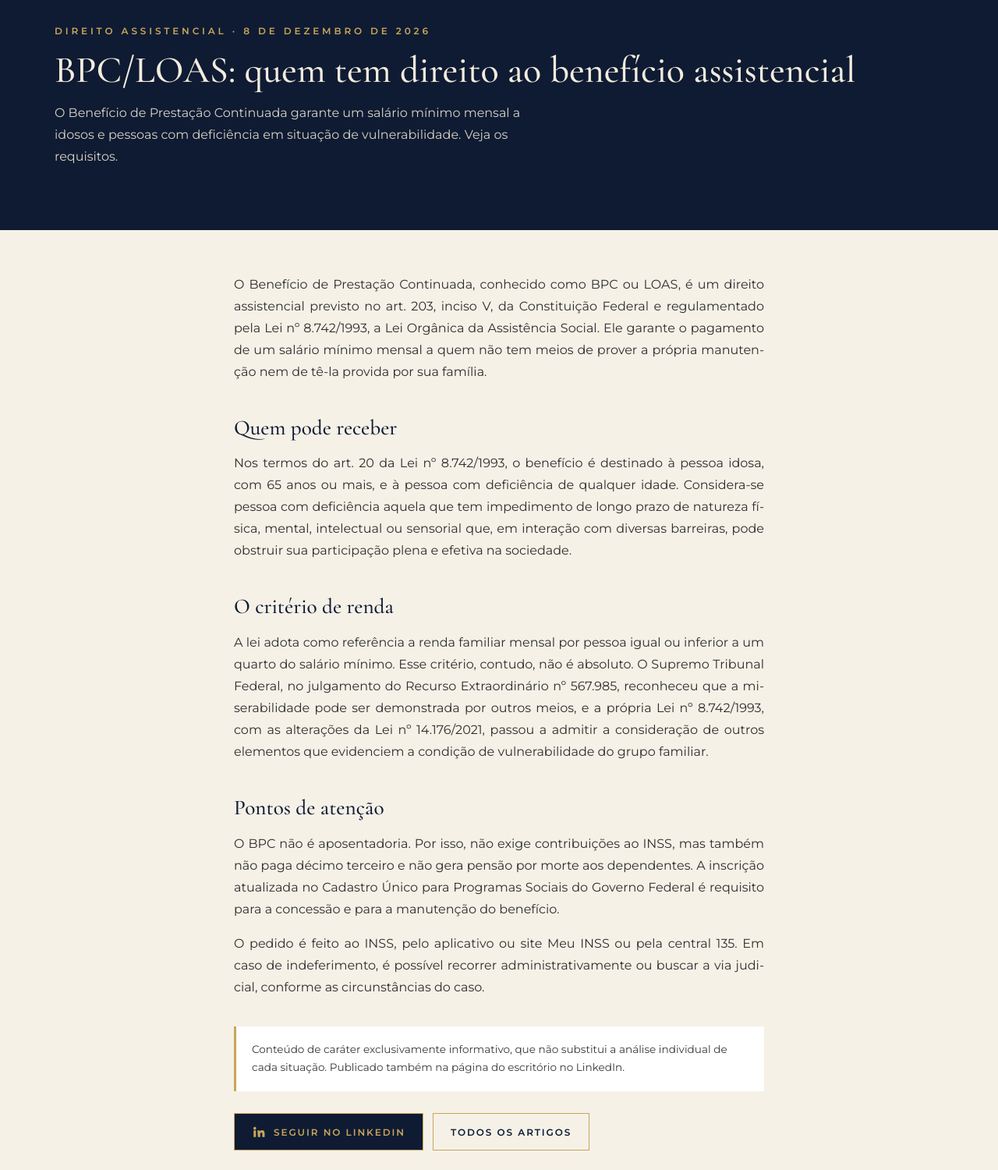
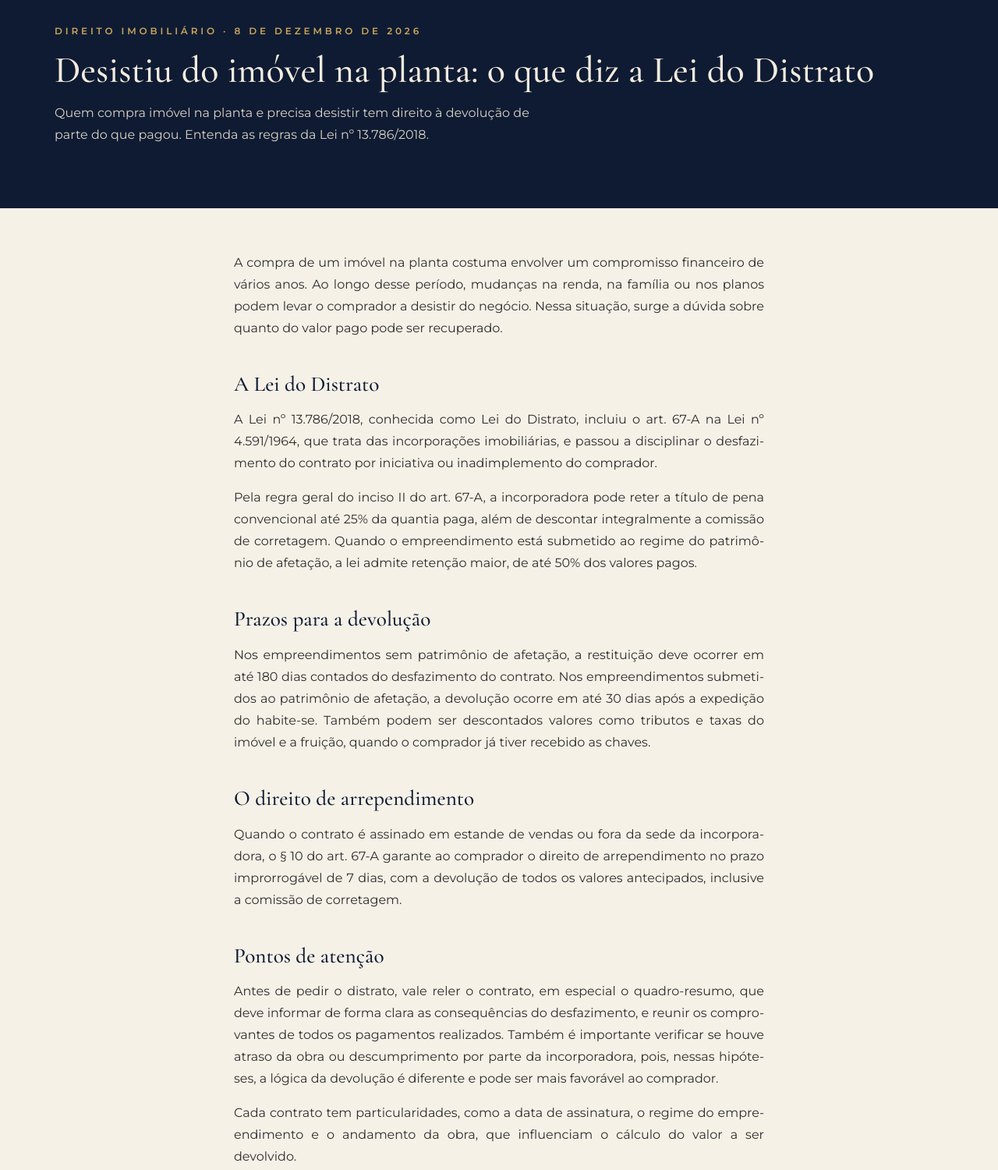
Before and after one commit to pcesarsfilho/bentosilvafilho, a plain HTML site: page artigos/distrato-imovel-na-planta.html in a window 1280 px wide. Shown: the part 120-1620 px from the top of the page at 78% size. Drawn offline with nearby package versions, Linux system fonts and the light colour scheme.

Commit message:
Troca do artigo de 08/12: distrato de imóvel na planta
Co-Authored-By: Claude Opus 5.5 <noreply@anthropic.com>
Claude-Session: https://claude.ai/code/session_019yFdNPbXaqafi1aGd5nU4B

```diff
--- a/artigos/bpc-loas-quem-tem-direito.html
+++ b/artigos/distrato-imovel-na-planta.html
@@ -3,21 +3,21 @@
 <head>
 <meta charset="utf-8">
 <meta name="viewport" content="width=device-width, initial-scale=1">
-<title>BPC/LOAS: quem tem direito ao benefício assistencial | Bento &amp; Silva Filho Advogados</title>
-<meta name="description" content="O Benefício de Prestação Continuada garante um salário mínimo mensal a idosos e pessoas com deficiência em situação de vulnerabilidade. Veja os requisitos.">
+<title>Desistiu do imóvel na planta: o que diz a Lei do Distrato | Bento &amp; Silva Filho Advogados</title>
+<meta name="description" content="Quem compra imóvel na planta e precisa desistir tem direito à devolução de parte do que pagou. Entenda as regras da Lei nº 13.786/2018.">
 <meta name="theme-color" content="#0E1B33">
-<link rel="canonical" href="https://pcesarsfilho.github.io/bentosilvafilho/artigos/bpc-loas-quem-tem-direito.html">
+<link rel="canonical" href="https://pcesarsfilho.github.io/bentosilvafilho/artigos/distrato-imovel-na-planta.html">
 <link rel="icon" type="image/png" href="../favicon.png">
 <meta property="og:type" content="article">
 <meta property="og:locale" content="pt_BR">
-<meta property="og:title" content="BPC/LOAS: quem tem direito ao benefício assistencial | Bento &amp; Silva Filho Advogados">
-<meta property="og:description" content="O Benefício de Prestação Continuada garante um salário mínimo mensal a idosos e pessoas com deficiência em situação de vulnerabilidade. Veja os requisitos.">
-<meta property="og:url" content="https://pcesarsfilho.github.io/bentosilvafilho/artigos/bpc-loas-quem-tem-direito.html">
+<meta property="og:title" content="Desistiu do imóvel na planta: o que diz a Lei do Distrato | Bento &amp; Silva Filho Advogados">
+<meta property="og:description" content="Quem compra imóvel na planta e precisa desistir tem direito à devolução de parte do que pagou. Entenda as regras da Lei nº 13.786/2018.">
+<meta property="og:url" content="https://pcesarsfilho.github.io/bentosilvafilho/artigos/distrato-imovel-na-planta.html">
 <meta property="og:image" content="https://pcesarsfilho.github.io/bentosilvafilho/img/og.jpg">
 <link rel="preconnect" href="https://fonts.googleapis.com">
 <link rel="preconnect" href="https://fonts.gstatic.com" crossorigin>
 <link rel="stylesheet" href="https://fonts.googleapis.com/css2?family=Cormorant+Garamond:ital,wght@0,500;0,600;1,500&family=Montserrat:wght@400;500;600&display=swap">
-<script type="application/ld+json">{"@context": "https://schema.org", "@type": "Article", "headline": "BPC/LOAS: quem tem direito ao benefício assistencial", "datePublished": "2026-12-08", "author": {"@type": "Organization", "name": "Bento & Silva Filho Advogados"}, "publisher": {"@type": "Organization", "name": "Bento & Silva Filho Advogados"}, "description": "O Benefício de Prestação Continuada garante um salário mínimo mensal a idosos e pessoas com deficiência em situação de vulnerabilidade. Veja os requisitos."}</script>
+<script type="application/ld+json">{"@context": "https://schema.org", "@type": "Article", "headline": "Desistiu do imóvel na planta: o que diz a Lei do Distrato", "datePublished": "2026-12-08", "author": {"@type": "Organization", "name": "Bento & Silva Filho Advogados"}, "publisher": {"@type": "Organization", "name": "Bento & Silva Filho Advogados"}, "description": "Quem compra imóvel na planta e precisa desistir tem direito à devolução de parte do que pagou. Entenda as regras da Lei nº 13.786/2018."}</script>
 <style>
 :root{--navy:#0E1B33;--navy-deep:#0A1426;--gold:#C9A55A;--gold-ink:#7A5C26;--cream:#F3EBDD;--paper:#F6F1E7;--white:#fff;--ink:#1E1E1E;--text:#3A3A3A;--muted:#D9D2C3;
 --display:'Cormorant Garamond',Georgia,'Times New Roman',serif;--body:'Montserrat','Segoe UI',Arial,sans-serif}
@@ -59,19 +59,22 @@ h1{font-size:clamp(2.1rem,6vw,3rem);line-height:1.1}h1 em{font-style:italic;colo
 </div></header>
 <main>
 <section class="head"><div class="wrap">
-<div class="eyebrow">Direito Assistencial · 8 de dezembro de 2026</div>
-<h1 style="margin-top:14px">BPC/LOAS: quem tem direito ao benefício assistencial</h1>
-<p>O Benefício de Prestação Continuada garante um salário mínimo mensal a idosos e pessoas com deficiência em situação de vulnerabilidade. Veja os requisitos.</p>
+<div class="eyebrow">Direito Imobiliário · 8 de dezembro de 2026</div>
+<h1 style="margin-top:14px">Desistiu do imóvel na planta: o que diz a Lei do Distrato</h1>
+<p>Quem compra imóvel na planta e precisa desistir tem direito à devolução de parte do que pagou. Entenda as regras da Lei nº 13.786/2018.</p>
 </div></section>
 <article class="artigo">
-<p>O Benefício de Prestação Continuada, conhecido como BPC ou LOAS, é um direito assistencial previsto no art. 203, inciso V, da Constituição Federal e regulamentado pela Lei nº 8.742/1993, a Lei Orgânica da Assistência Social. Ele garante o pagamento de um salário mínimo mensal a quem não tem meios de prover a própria manutenção nem de tê-la provida por sua família.</p>
-<h2>Quem pode receber</h2>
-<p>Nos termos do art. 20 da Lei nº 8.742/1993, o benefício é destinado à pessoa idosa, com 65 anos ou mais, e à pessoa com deficiência de qualquer idade. Considera-se pessoa com deficiência aquela que tem impedimento de longo prazo de natureza física, mental, intelectual ou sensorial que, em interação com diversas barreiras, pode obstruir sua participação plena e efetiva na sociedade.</p>
-<h2>O critério de renda</h2>
-<p>A lei adota como referência a renda familiar mensal por pessoa igual ou inferior a um quarto do salário mínimo. Esse critério, contudo, não é absoluto. O Supremo Tribunal Federal, no julgamento do Recurso Extraordinário nº 567.985, reconheceu que a miserabilidade pode ser demonstrada por outros meios, e a própria Lei nº 8.742/1993, com as alterações da Lei nº 14.176/2021, passou a admitir a consideração de outros elementos que evidenciem a condição de vulnerabilidade do grupo familiar.</p>
+<p>A compra de um imóvel na planta costuma envolver um compromisso financeiro de vários anos. Ao longo desse período, mudanças na renda, na família ou nos planos podem levar o comprador a desistir do negócio. Nessa situação, surge a dúvida sobre quanto do valor pago pode ser recuperado.</p>
+<h2>A Lei do Distrato</h2>
+<p>A Lei nº 13.786/2018, conhecida como Lei do Distrato, incluiu o art. 67-A na Lei nº 4.591/1964, que trata das incorporações imobiliárias, e passou a disciplinar o desfazimento do contrato por iniciativa ou inadimplemento do comprador.</p>
+<p>Pela regra geral do inciso II do art. 67-A, a incorporadora pode reter a título de pena convencional até 25% da quantia paga, além de descontar integralmente a comissão de corretagem. Quando o empreendimento está submetido ao regime do patrimônio de afetação, a lei admite retenção maior, de até 50% dos valores pagos.</p>
+<h2>Prazos para a devolução</h2>
+<p>Nos empreendimentos sem patrimônio de afetação, a restituição deve ocorrer em até 180 dias contados do desfazimento do contrato. Nos empreendimentos submetidos ao patrimônio de afetação, a devolução ocorre em até 30 dias após a expedição do habite-se. Também podem ser descontados valores como tributos e taxas do imóvel e a fruição, quando o comprador já tiver recebido as chaves.</p>
+<h2>O direito de arrependimento</h2>
+<p>Quando o contrato é assinado em estande de vendas ou fora da sede da incorporadora, o § 10 do art. 67-A garante ao comprador o direito de arrependimento no prazo improrrogável de 7 dias, com a devolução de todos os valores antecipados, inclusive a comissão de corretagem.</p>
 <h2>Pontos de atenção</h2>
-<p>O BPC não é aposentadoria. Por isso, não exige contribuições ao INSS, mas também não paga décimo terceiro e não gera pensão por morte aos dependentes. A inscrição atualizada no Cadastro Único para Programas Sociais do Governo Federal é requisito para a concessão e para a manutenção do benefício.</p>
-<p>O pedido é feito ao INSS, pelo aplicativo ou site Meu INSS ou pela central 135. Em caso de indeferimento, é possível recorrer administrativamente ou buscar a via judicial, conforme as circunstâncias do caso.</p>
+<p>Antes de pedir o distrato, vale reler o contrato, em especial o quadro-resumo, que deve informar de forma clara as consequências do desfazimento, e reunir os comprovantes de todos os pagamentos realizados. Também é importante verificar se houve atraso da obra ou descumprimento por parte da incorporadora, pois, nessas hipóteses, a lógica da devolução é diferente e pode ser mais favorável ao comprador.</p>
+<p>Cada contrato tem particularidades, como a data de assinatura, o regime do empreendimento e o andamento da obra, que influenciam o cálculo do valor a ser devolvido.</p>
 <div class="nota">Conteúdo de caráter exclusivamente informativo, que não substitui a análise individual de cada situação. Publicado também na página do escritório no LinkedIn.</div>
 <div class="acoes">
 <a class="btn btn-navy" href="https://www.linkedin.com/company/bentosilvafilhoadv/" target="_blank" rel="noopener"><svg viewBox="0 0 24 24" fill="currentColor" aria-hidden="true"><path d="M4.98 3.5A2.5 2.5 0 1 1 5 8.5a2.5 2.5 0 0 1-.02-5zM3 9.75h4V21H3zM9.5 9.75h3.8v1.6h.06c.53-1 1.83-2.05 3.77-2.05 4.03 0 4.77 2.65 4.77 6.1V21h-4v-4.9c0-1.17-.02-2.68-1.63-2.68-1.64 0-1.89 1.28-1.89 2.6V21h-4z"/></svg> Seguir no LinkedIn</a>
```
Also changed, not shown: artigos/index.json (+4 -4 lines), .src/artigos.json.
